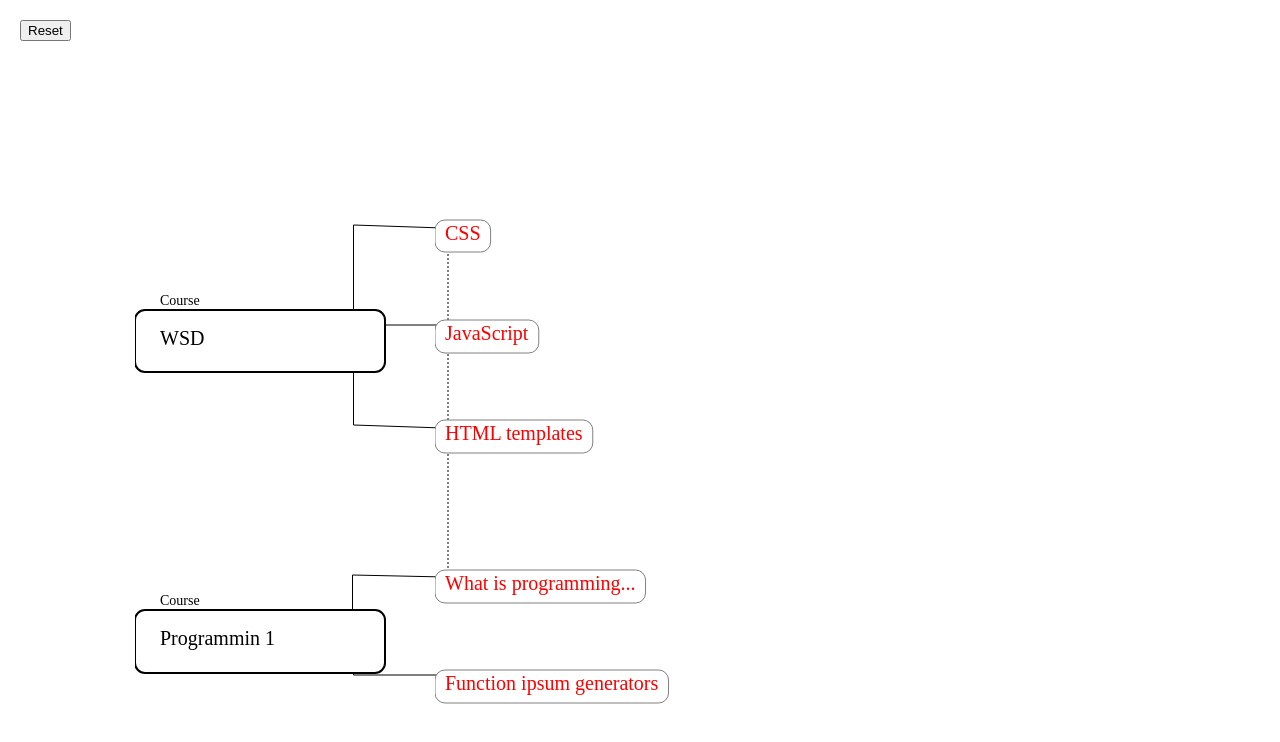
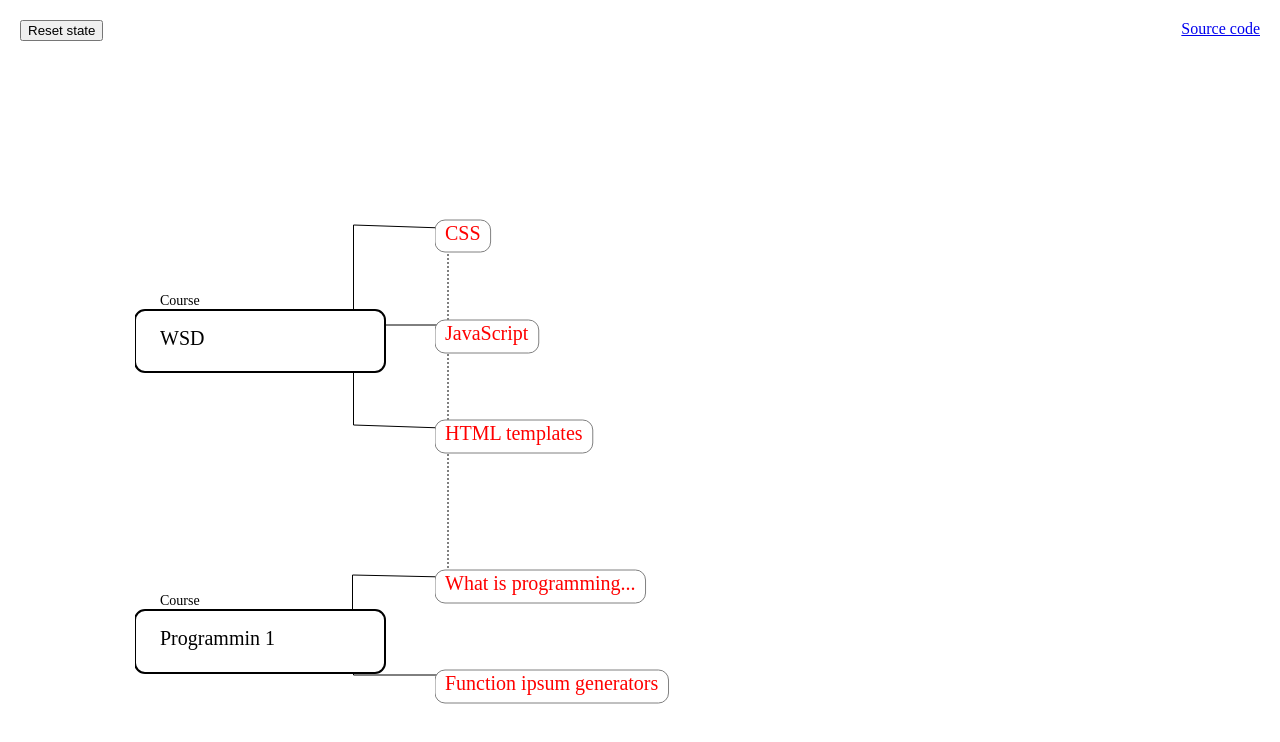
Before and after one commit to piehei/course-curriculum-graph, a Vue app in the folder client/: page / in a window 1280 px wide. Shown: the top 742 px of the page. Built offline with nearby package versions, Linux system fonts and the light colour scheme.

Commit message:
added source code link

```diff
--- a/client/src/App.vue
+++ b/client/src/App.vue
@@ -1,8 +1,13 @@
 <template>
   <div id="page-outer-container">
+
+    <div style="position:absolute;top:10px;right:10px;">
+      <a href="https://github.com/piehei/course-curriculum-graph" target="_BLANK">Source code</a>
+    </div>
+
     <button id="reset-state"
             @click="resetState">
-      Reset
+      Reset state
     </button>
 
 
```
